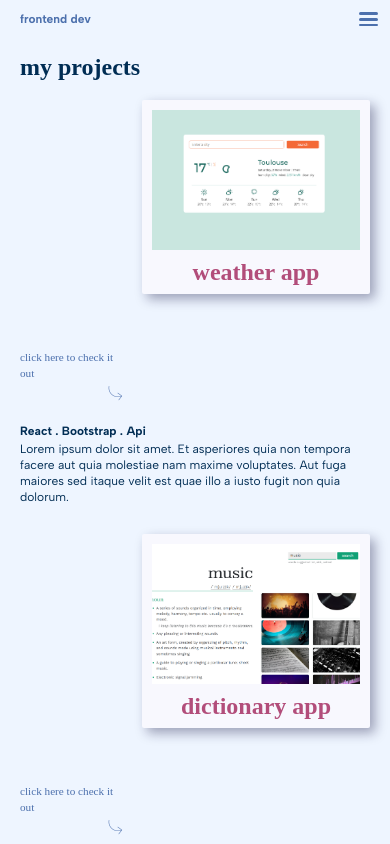
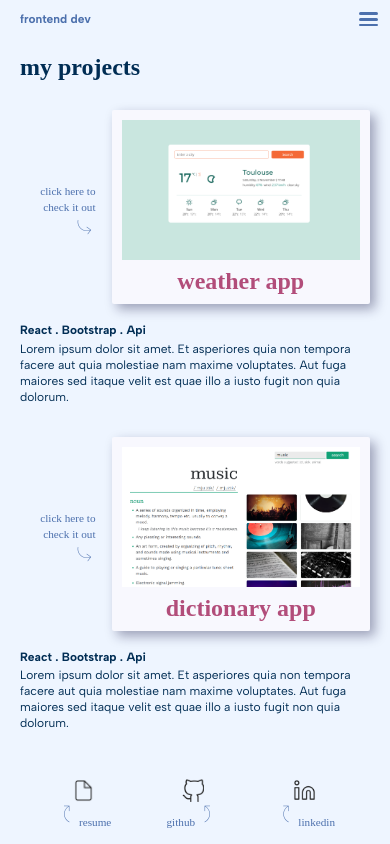
Before and after one commit to Eli032501/eliana-website, a React (Create React App) app: page /#/projects in a window 390 px wide. Shown: the top 844 px of the page. Built offline with nearby package versions, Linux system fonts and the light colour scheme; a web font is replaced by a local one.

Commit message:
responsive - projects page

```diff
--- a/src/App.css
+++ b/src/App.css
@@ -81,7 +81,7 @@ h4 {
   grid-template-columns: repeat(3, 1fr);
   gap: 1rem;
   grid-auto-rows: auto;
-  margin-bottom: 1.8rem;
+  margin-bottom: 2rem;
 }
 .App .grid-content {
   grid-column: 1/ 4;
@@ -106,6 +106,6 @@ h4 {
   }
   .App .wrapper {
     grid-template-columns: repeat(6, 1fr);
-    gap: 1rem 3.5rem;
+    gap: 1rem 3rem;
   }
 }
--- a/src/components/ProjSection.js
+++ b/src/components/ProjSection.js
@@ -7,9 +7,9 @@ import SubText from "../components/SubText";
 export default function ProjSection({ title, text, subtitle, img, link }) {
   return (
     <div className="ProjSection wrapper">
-      <span className="subtext-grid">
+      <div className="group-grid">
         <SubText text="click here to check it out" side=" down" />
-      </span>
+
         <a className="grid-img" href={link} target="_blank" rel="noreferrer">
           <ImgStyle
             alt={`${title} image `}
@@ -18,7 +18,7 @@ export default function ProjSection({ title, text, subtitle, img, link }) {
           />
           <h2 className="title-img">{title}</h2>
         </a>
-
+      </div>
       <span className="grid-content">
         <h4>{subtitle}</h4>
         <p className="prj-description">{text}</p>
--- a/src/pages/about.css
+++ b/src/pages/about.css
@@ -7,9 +7,9 @@
   grid-template-columns: repeat(4, 1fr);
   gap: 1rem;
   grid-template-rows: repeat(4, 1fr);
+  max-height: calc(var(--profile-height-img) + 54px);
 }
 .About .Header .grid-img {
-  max-height: calc(var(--profile-height-img) + 54px);
   grid-row: 1 / 5;
   grid-column: 2/ 5;
 }
@@ -22,6 +22,9 @@
 }
 .About .Header .top p {
   margin-right: 1rem;
+}
+.About .grid-content h3 {
+  margin-top: 2rem;
 }
 .About .list-style {
   margin-top: 0.5rem;
@@ -50,7 +53,7 @@
   line-height: 0.8px;
 }
 .About .SocialSection {
-  margin-top: 2.4rem;
+  margin-top: 3rem;
 }
 @media (max-width: 280px) {
   .About .Header {
--- a/src/pages/about.js
+++ b/src/pages/about.js
@@ -17,7 +17,7 @@ export default function About() {
             itaque velit est quae illo a iusto fugit non quia dolorum. Ut magnam
             sint qui iste sequi et enim laborum est neque nisi sed esse quaerat!
           </p>
-          <br />
+
           <h3>languages</h3>
           <ul className="list-style">
             <li>
@@ -26,7 +26,6 @@ export default function About() {
 
             <li>English - advance</li>
           </ul>
-          <br />
 
           <h3>academic path</h3>
           <ul className="list-style">
--- a/src/pages/projects.css
+++ b/src/pages/projects.css
@@ -2,21 +2,32 @@
   margin: 10px 0px 20px;
 }
 .Projects h1 {
-  margin-bottom: 1.2rem;
+  margin-bottom: 1.8rem;
+}
+
+.Projects .group-grid {
+  grid-column: 1/ 4;
+  display: grid;
+  grid-template-columns: repeat(4, 1fr);
+  gap: 0 1rem;
+  grid-template-rows: repeat(3, 1fr);
+  max-height: calc(var(--prj-height-img) + 54px);
+}
+.Projects .group-grid .SubText {
+  grid-column: 1/2;
+  grid-row: 2 / 3;
+  flex-wrap: wrap;
+  text-align: right;
+  align-items: end;
 }
 .Projects .grid-img {
-  grid-column: 2/ 4;
-}
-.Projects .subtext-grid {
-  grid-column: 1/ 2;
-  grid-row: 2/ 3;
-}
-.Projects a {
-  max-height: calc(var(--img-height-pr) + 54px);
+  grid-column: 2/ 5;
+  grid-row: 1 / 4;
+  max-height: calc(var(--prj-height-img) + 54px);
   position: relative;
 }
 
-.Projects a:hover {
+.Projects .grid-img:hover {
   transform: rotate(-6deg);
   opacity: 1;
 }
@@ -27,15 +38,48 @@
   text-transform: capitalize;
 }
 .Projects .SocialSection {
-  margin-top: 2.4rem;
+  margin-top: 3rem;
 }
-
+@media (max-width: 280px) {
+  :root {
+    --prj-height-img: 100px;
+  }
+  .Projects .group-grid {
+    max-height: calc(var(--prj-height-img) + 54px + 1.8rem);
+  }
+  .Projects .group-grid .SubText {
+    grid-column: 1/ 5;
+    grid-row: 3 / 4;
+    text-align: left;
+    justify-content: center;
+    flex-direction: row-reverse;
+  }
+  .down .material-symbols-outlined {
+    transform: scaleX(-1) rotate(-53deg);
+  }
+  .Projects .grid-img {
+    grid-column: 1/ 5;
+    grid-row: 1 / 3;
+  }
+}
+@media (min-width: 400px) {
+  .Projects {
+    padding: 0 40px;
+  }
+}
+@media (max-width: 768px) {
+  .Projects {
+    max-width: 425px;
+    margin: 0 auto;
+  }
+}
 @media (min-width: 768px) {
-  .Projects .grid-content {
+  .Projects .group-grid {
     grid-column: 1/ 4;
   }
-  .Projects .grid-img {
+  .Projects .grid-content {
+    margin-top: calc(var(--prj-height-img) / 3);
     grid-column: 4/ 7;
-    grid-row: 1 / 4;
+    grid-row: 1/ 3;
   }
 }
```
Lines whose indentation alone changed are shown as unchanged.
